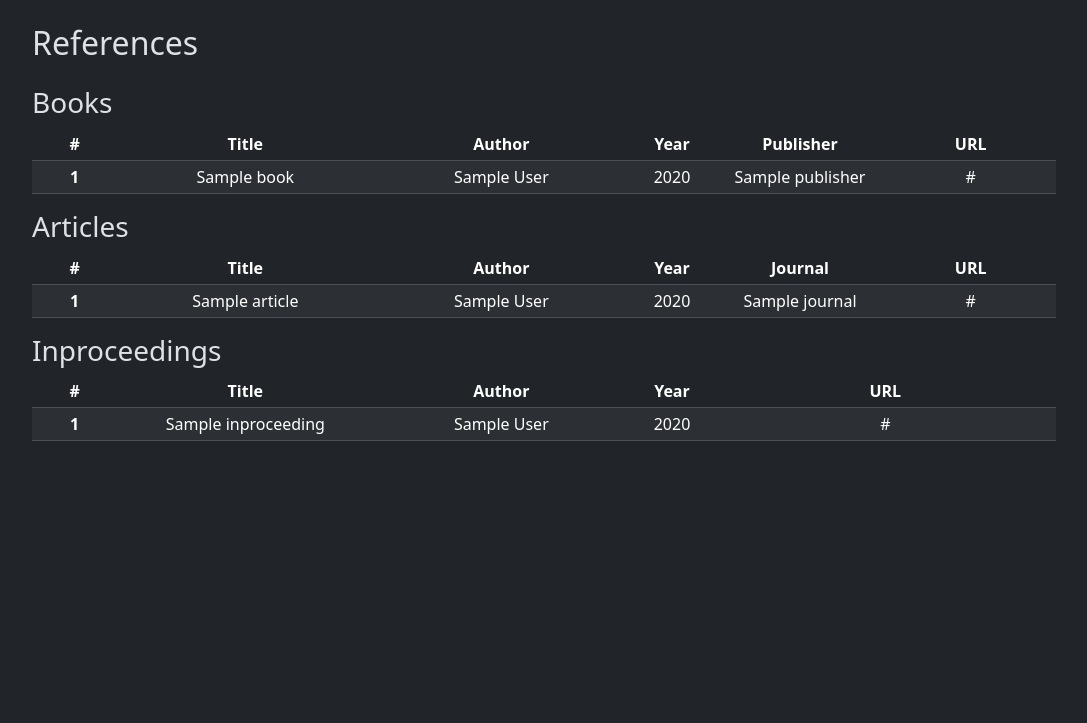
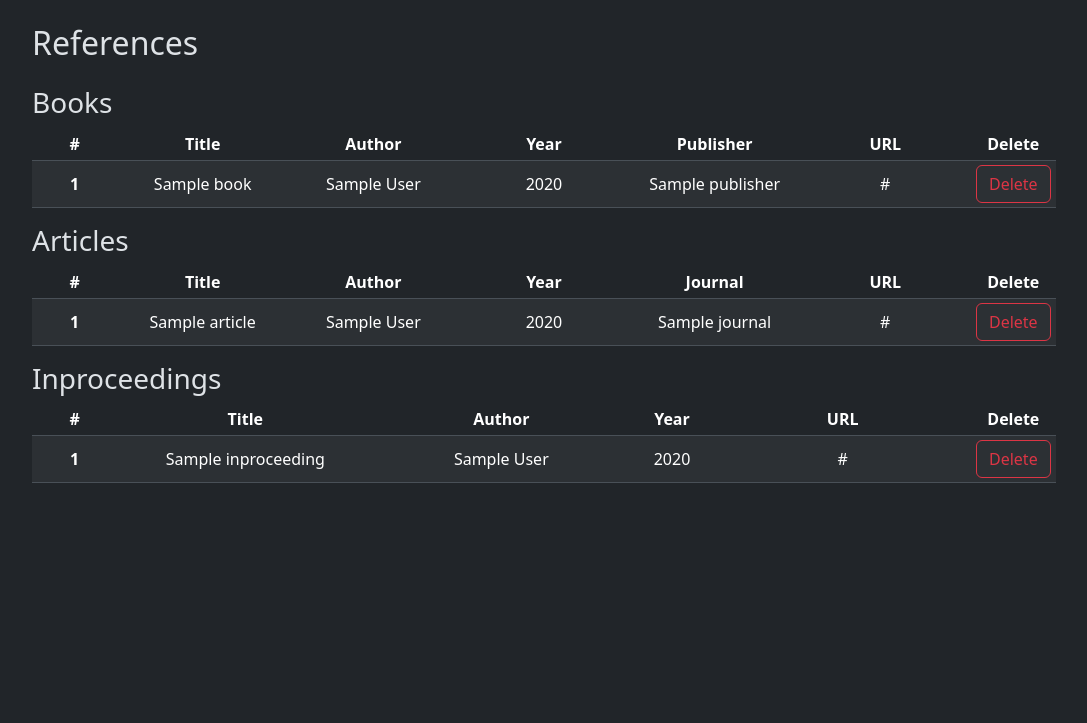
Before and after one commit to modaralgayal/miniprojekti3-fork-modar, a Flask app: template src/templates/list_references.html in a window 1280 px wide. Shown: the top 723 px of the page, without its empty margins (96-1183 px from the left). Run offline with Flask 3, Linux system fonts and the light colour scheme; the template is opened without the code that fills it: most values are stand-ins (such as "Sample title", 1, 10 or a date in 2020); some libraries are stand-ins or nearby versions.

Commit message:
- User Story (NOT READY): Created delete-button for all types of references, connections for deletions and notification for deletion. - Changed the notification logic a little bit: flask session-property now in use, methods can write a message to session['message']-property and redirect to route '/'. Then in route '/' will render index.html with the message and delete the session['message'], so it won't be show again.

```diff
--- a/src/templates/list_references.html
+++ b/src/templates/list_references.html
@@ -4,19 +4,20 @@
     <div class="centered">
         <h2 class="my-4">References</h2>
         <h3  class="my-2">Books</h3>
-        <table class="table table-sm table-striped table-hover">
+        <form action="/delete_book" method="POST">
+            <table class="table table-sm table-striped table-hover align-middle">
                 <thead>
                     <tr>
-              <th class="col-md-1 text-center" scope="col">#</th>
-              <th class="col-md-3 text-center" scope="col">Title</th>
-              <th class="col-md-3 text-center" scope="col">Author</th>
-              <th class="col-md-1 text-center" scope="col">Year</th>
-              <th class="col-md-2 text-center" scope="col">Publisher</th>
-              <th class="col-md-2 text-center" scope="col">URL</th>
+                      <th class="col-sm-1 text-center" scope="col">#</th>
+                      <th class="col-sm-2 text-center" scope="col">Title</th>
+                      <th class="col-sm-2 text-center" scope="col">Author</th>
+                      <th class="col-sm-2 text-center" scope="col">Year</th>
+                      <th class="col-sm-2 text-center" scope="col">Publisher</th>
+                      <th class="col-sm-2 text-center" scope="col">URL</th>
+                      <th class="col-sm-1 text-center" scope="col">Delete</th>
                     </tr>
                 </thead>
                 <tbody>
-              <form action="/delete_book" method="POST">
                     {% for book in books %}
                         <tr>
                             <th class="text-center" scope="row">{{ book.book_id }}</th>
@@ -25,22 +26,28 @@
                             <td class="text-center">{{ book.b_year }}</td>
                             <td class="text-center">{{ book.publisher }}</td>
                             <td class="text-center">{{ book.b_url }}</td>
+                            <td class="text-center">
+                                <button type="submit" class="btn btn-outline-danger" id="del_btn"
+                                        name="book_id" value={{ book.book_id }}>Delete</button>
+                            </td>
                         </tr>
                     {% endfor %}
-              </form>
                 </tbody>
             </table>
+        </form>
 
         <h3 class="my-2">Articles</h3>
-        <table class="table table-sm table-striped table-hover">
+        <form action="/delete_article" method="POST">
+            <table class="table table-sm table-striped table-hover align-middle">
                 <thead>
                     <tr>
-              <th class="col-md-1 text-center" scope="col">#</th>
-              <th class="col-md-3 text-center" scope="col">Title</th>
-              <th class="col-md-3 text-center" scope="col">Author</th>
-              <th class="col-md-1 text-center" scope="col">Year</th>
-              <th class="col-md-2 text-center" scope="col">Journal</th>
-              <th class="col-md-2 text-center" scope="col">URL</th>
+                        <th class="col-sm-1 text-center" scope="col">#</th>
+                        <th class="col-sm-2 text-center" scope="col">Title</th>
+                        <th class="col-sm-2 text-center" scope="col">Author</th>
+                        <th class="col-sm-2 text-center" scope="col">Year</th>
+                        <th class="col-sm-2 text-center" scope="col">Journal</th>
+                        <th class="col-sm-2 text-center" scope="col">URL</th>
+                        <th class="col-sm-1 text-center" scope="col">Delete</th>
                     </tr>
                 </thead>
                 <tbody>
@@ -52,20 +59,27 @@
                             <td class="text-center">{{ article.a_year }}</td>
                             <td class="text-center">{{ article.journal }}</td>
                             <td class="text-center">{{ article.a_url }}</td>
+                            <td class="text-center">
+                                <button type="submit" class="btn btn-outline-danger" id="del_btn"
+                                        name="article_id" value={{ article.article_id }}>Delete</button>
+                            </td>
                         </tr>
                     {% endfor %}
                 </tbody>
             </table>
+        </form>
 
         <h3 class="my-2">Inproceedings</h3>
-        <table class="table table-sm table-striped table-hover">
+        <form action="/delete_inproceeding" method="POST">
+            <table class="table table-sm table-striped table-hover align-middle">
                 <thead>
                     <tr>
-              <th class="col-md-1 text-center" scope="col">#</th>
-              <th class="col-md-3 text-center" scope="col">Title</th>
-              <th class="col-md-3 text-center" scope="col">Author</th>
-              <th class="col-md-1 text-center" scope="col">Year</th>
-              <th class="col-md-4 text-center" scope="col">URL</th>
+                        <th class="col-sm-1 text-center" scope="col">#</th>
+                        <th class="col-sm-3 text-center" scope="col">Title</th>
+                        <th class="col-sm-3 text-center" scope="col">Author</th>
+                        <th class="col-sm-1 text-center" scope="col">Year</th>
+                        <th class="col-sm-3 text-center" scope="col">URL</th>
+                        <th class="col-sm-1 text-center" scope="col">Delete</th>
                     </tr>
                 </thead>
                 <tbody>
@@ -76,10 +90,15 @@
                             <td class="text-center">{{ inproceeding.author }}</td>
                             <td class="text-center">{{ inproceeding.i_year }}</td>
                             <td class="text-center">{{ inproceeding.i_url }}</td>
+                            <td class="text-center">
+                                <button type="submit" class="btn btn-outline-danger" id="del_btn"
+                                        name="inproceeding_id" value={{ inproceeding.inproceeding_id }}>Delete</button>
+                            </td>
                         </tr>
                     {% endfor %}
                 </tbody>
             </table>
+        </form>
     </div>
 
 {% endblock %}
```
Also changed, not shown: src/reference.py (+6 -6 lines), src/routes.py (+33 -10 lines). Lines whose indentation alone changed are shown as unchanged.
